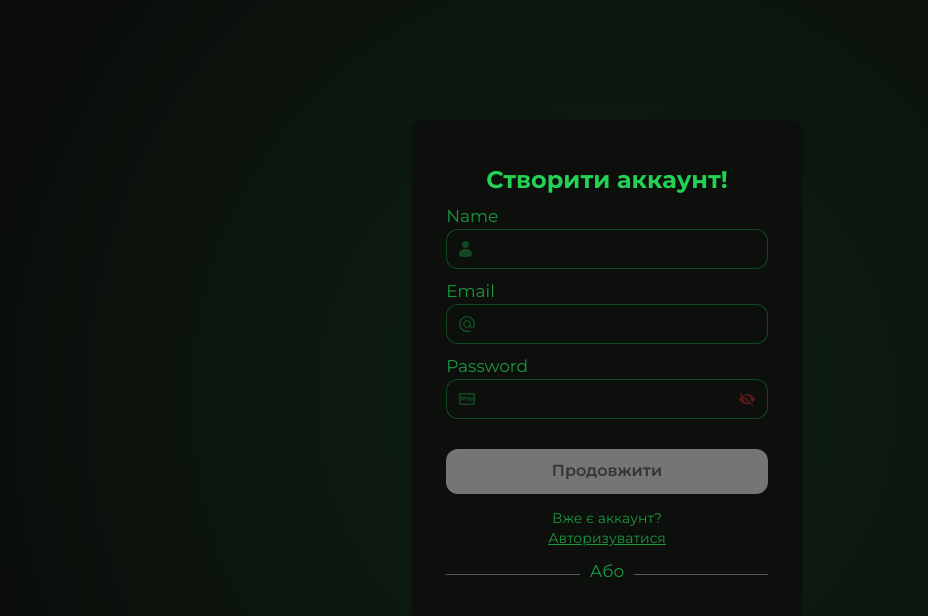
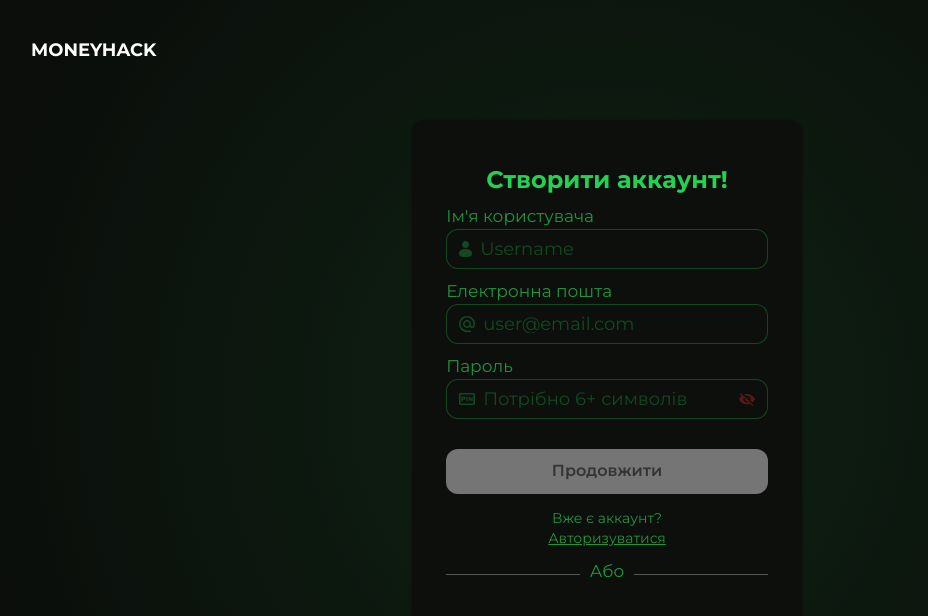
Before and after one commit to Vleo4/MoneyHack, a React (Vite) app: page /register in a window 1280 px wide. Shown: the top 616 px of the page, without its empty margins (33-961 px from the left). Built offline with nearby package versions, Linux system fonts and the light colour scheme.

Commit message:
LOGIN REGISTER

```diff
--- /dev/null
+++ b/src/components/Loader/Loader.css
@@ -0,0 +1,19 @@
+.loader {
+    width: 48px;
+    height: 48px;
+    border: 5px solid #FFF;
+    border-bottom-color: transparent;
+    border-radius: 50%;
+    display: inline-block;
+    box-sizing: border-box;
+    animation: rotation 1s linear infinite;
+}
+
+@keyframes rotation {
+    0% {
+        transform: rotate(0deg);
+    }
+    100% {
+        transform: rotate(360deg);
+    }
+}
--- /dev/null
+++ b/src/components/Loader/Loader.jsx
@@ -0,0 +1,7 @@
+import "./Loader.css";
+
+const Loader = () => {
+    return <span className="loader"></span>;
+};
+
+export default Loader;
--- a/src/components/MyDoughnut/MyDoughnut.jsx
+++ b/src/components/MyDoughnut/MyDoughnut.jsx
@@ -30,7 +30,8 @@ const MyDoughnut = (props) => {
         data: value,
         backgroundColor: props.hover.map((hovered) =>
             hovered ?  props.background:"rgba(0, 0, 0, 0.1)"
-        ),        hoverBackgroundColor: props.background,
+        ),
+        hoverBackgroundColor: props.background,
         borderWidth: 1,
         borderColor: "rgba(255, 255, 255, 0.7)",
       },
--- a/src/components/index.js
+++ b/src/components/index.js
@@ -1,5 +1,5 @@
 import MyDoughnut from "./MyDoughnut/MyDoughnut";
 import Sidebar from "./Sidebar/Sidebar";
 import BurgerMenu from "./BurgerMenu/BurgerMenu";
-
-export { MyDoughnut, Sidebar,BurgerMenu };
+import Loader from "./Loader/Loader.jsx";
+export { MyDoughnut, Sidebar,BurgerMenu, Loader };
--- a/src/constants/images.js
+++ b/src/constants/images.js
@@ -26,6 +26,7 @@ import ArrowDown from '../assets/Profit/ArrowDown.svg';
 
 import Pin from '../assets/Login/Pin.svg';
 import CloseEye from '../assets/Login/CloseEye.svg';
+import CloseAlert from '../assets/Login/CloseAlert.svg';
 import OpenEye from '../assets/Login/OpenEye.svg';
 import User from '../assets/Login/User.svg';
 import Google from '../assets/Login/Google.svg';
@@ -61,4 +62,5 @@ export default {
     User,
     Google,
     Mail,
+    CloseAlert,
 }
--- a/src/pages/Login/Login.css
+++ b/src/pages/Login/Login.css
@@ -98,7 +98,7 @@
   width: 100%;
   transition: border-bottom 0.5s ease-in-out;
   background: #0C0F0C;
-  border: 1px solid #9c15be;
+  border: 1px solid rgba(35, 209, 84, 1);
   border-radius: 12px;
   align-items: center;
   height: 40px;
@@ -145,6 +145,7 @@
   background: #23D154;
   border-radius: 12px;
   justify-content: center;
+  cursor: pointer;
 }
 .login__button span {
   cursor: pointer;
@@ -252,8 +253,10 @@
   height: 60px;
   width: 100%;
   margin-top: 15px;
+  justify-content: center;
 }
 .login__alert span {
+  word-break: break-word;
   margin-left: 5%;
   font-family: var(--font-mont);
   font-style: normal;
@@ -263,8 +266,10 @@
   display: flex;
   align-items: center;
   color: rgba(255, 255, 255, 0.7);
-  white-space: nowrap;
+  white-space: pre-wrap;
   flex: 1 2;
+  justify-content: center;
+  text-align: center;
 }
 @media screen and (max-width: 768px) {
   .login__alert span {
@@ -283,9 +288,41 @@
 }
 .google__button-login {
   margin-bottom: 40px;
+  margin-top: 12px;
 }
 .login__footer {
   height: 10vh;
   width: 100%;
   display: block;
 }
+
+::-webkit-input-placeholder {
+  color: rgba(35, 209, 84, 0.3);}
+
+::-moz-placeholder { /* Firefox 19+ */
+  color: rgba(35, 209, 84, 0.3);}
+
+:-ms-input-placeholder {
+  color: rgba(35, 209, 84, 0.3);}
+
+:-moz-placeholder { /* Firefox 18- */
+  color: rgba(35, 209, 84, 0.3);}
+.loading-screen {
+  position: relative;
+  height: 400px;
+  width: 100%;
+  display: flex;
+  align-items: center;
+  justify-content: center;
+}
+.MENTAL{
+  position: absolute;
+  margin-left: 5%;
+  top: 39px;
+  font-family: var(--font-mont);
+  font-style: normal;
+  font-weight: 700;
+  font-size: 18px;
+  line-height: 22px;
+  color: #FFFFFF;
+}
--- a/src/pages/Login/Login.jsx
+++ b/src/pages/Login/Login.jsx
@@ -9,6 +9,7 @@ import {
 import { Link } from "react-router-dom";
 import {loginApi, onFailure, onSuccess} from "../../api/api.js";
 import { isAuth } from "../../api/AuthContext.jsx";
+import {Loader} from "../../components/index.js";
 
 const Login = () => {
   const isMobile = useResizer();
@@ -19,7 +20,7 @@ const Login = () => {
   const [isActivePass, setIsActivePass] = useState(true);
   const [eye, setEye] = useState(false);
   const [alert, setAlert] = useState(false);
-
+  const [loading,setLoading]=useState(false);
   const handleLoginChange = (event) => {
     setLogin(event.target.value);
   };
@@ -35,34 +36,44 @@ const Login = () => {
   }, [login, pass]);
   React.useEffect(() => {
     if (isAuth()) {
-      window.location.href = "/";
+      window.location.href = "/profit";
     }
   }, [isAuth()]);
 
   const loginButton = async () => {
     if(login&&pass) {
+      setLoading(true);
       setAlert(false);
       try {
         const {access, refresh} = await loginApi(login, pass);
         saveToLocalStorage('ACCESS_TOKEN', access);
         saveToLocalStorage('REFRESH_TOKEN', refresh);
-        window.location.href = "/";
+        window.location.href = "/profit";
       } catch (err) {
         setAlert(true);
       }
     }
+    setLoading(false);
   };
 
   return (
     <div className="login">
+      <div className="MENTAL">MONEYHACK</div>
       <div className="login__login">
         <div className="login__block">
           <div className="login__block__mini">
+            {loading?
+                <div className="loading-screen">
+                <Loader/>
+                </div>
+                :
+                <>
             <div className="login__text__welcome">ЛАСКАВО ПРОСИМО</div>
             <div className="login__text__sign">Увійдіть у свій обліковий запис</div>
             {alert && (
               <div className="login__alert">
-                <span>Incorrect Name or Password.</span>
+                {/* eslint-disable-next-line react/no-unescaped-entities */}
+                <span>Неправильне ім'я користувача або пароль.</span>
                 <img
                   src={images.CloseAlert}
                   onClick={() => {setAlert(false);}}
@@ -70,6 +81,7 @@ const Login = () => {
                 />
               </div>
             )}
+                  {/* eslint-disable-next-line react/no-unescaped-entities */}
             <div className="login__text">Ім'я користувача</div>
             <div
               className={
@@ -89,7 +101,7 @@ const Login = () => {
                   setIsActiveLogin(false);
                 }}
                 type="text"
-                placeholder=""
+                placeholder="Username"
               />
               <img src={images.UserIcon} />
             </div>
@@ -112,7 +124,7 @@ const Login = () => {
                   setIsActivePass(false);
                 }}
                 type={eye ? "text" : "password"}
-                placeholder=""
+                placeholder="Пароль"
               />
               <img
                 src={eye ? images.OpenEye : images.CloseEye}
@@ -140,7 +152,7 @@ const Login = () => {
               <span className="login__or__right"></span>
             </div>
             <div className="google__button-login">
-              <GoogleOAuthProvider clientId="298908062102-2p5834iihc65s1qtua2oskkff673u8cn.apps.googleusercontent.com">
+              <GoogleOAuthProvider clientId="488276422870-q1thm6trrih9sj4l9k4e22785rt47muu.apps.googleusercontent.com">
                 <GoogleLogin
                     size="large"
                     onSuccess={onSuccess}
@@ -152,6 +164,8 @@ const Login = () => {
                 />
               </GoogleOAuthProvider>
             </div>
+                </>
+            }
           </div>
         </div>
       </div>
--- a/src/pages/Main/Main.jsx
+++ b/src/pages/Main/Main.jsx
@@ -176,7 +176,7 @@ const Main = () => {
             </div>
           </div>
           <div className="spend-block-piechart">
-            <MyDoughnut hover={hover} data={spendData} background={"rgba(0, 95, 26, 0.7)"}/>
+            <MyDoughnut hover={hover} data={spendData} background={"rgba(0, 125, 46, 1)"}/>
           </div>
         </div>
         <div className="profit-block">
@@ -195,7 +195,7 @@ const Main = () => {
             </div>
           </div>
           <div className="profit-block-piechart">
-            <MyDoughnut hover={hover2} data={profitData} background={"rgba(42, 95, 0, 0.7)"}/>
+            <MyDoughnut hover={hover2} data={profitData} background={"rgba(55, 120, 0, 1)"}/>
           </div>
         </div>
       </div>
--- a/src/pages/Register/Register.jsx
+++ b/src/pages/Register/Register.jsx
@@ -7,9 +7,11 @@ import { Link } from "react-router-dom";
 import {onFailure, onSuccess, registerApi} from "../../api/api.js";
 import { isAuth } from "../../api/AuthContext.jsx";
 import {GoogleLogin, GoogleOAuthProvider} from "@react-oauth/google";
+import {Loader} from "../../components/index.js";
 
 const Register = () => {
   const isMobile = useResizer();
+  const [loading,setLoading]=useState(false);
   const [button, setButton] = useState(false);
   const [email, setEmail] = useState("");
   const [pass, setPass] = useState(null);
@@ -55,15 +57,17 @@ const Register = () => {
       setAlertTxt("Password is incorrect");
       setAlert(true);
     } else {
+      setLoading(true);
       const data = await registerApi(login, email, pass);
       if (data.data.access) {
         saveToLocalStorage("ACCESS_TOKEN", data.data.access);
         saveToLocalStorage("REFRESH_TOKEN", data.data.refresh);
-        window.location.href = "/";
+        window.location.href = "/profit";
       } else {
         setAlertTxt("Username already exists");
         setAlert(true);
       }
+      setLoading(false);
     }
   };
 
@@ -81,8 +85,15 @@ const Register = () => {
   }, [isAuth()]);
   return (
     <div className="login">
+      <div className="MENTAL">MONEYHACK</div>
       <div className="login__login">
         <div className="login__block">
+          {loading?
+              <div className="loading-screen">
+                <Loader/>
+              </div>
+              :
+              <>
           <div className="login__block__mini">
             <div className="login__text__welcome">Створити аккаунт!</div>
             {alert && (
@@ -97,7 +108,7 @@ const Register = () => {
                 />
               </div>
             )}
-            <div className="login__text">Name</div>
+            <div className="login__text">Ім'я користувача</div>
             <div
               className={
                 isActiveLogin
@@ -118,10 +129,10 @@ const Register = () => {
                   setIsActiveLogin(false);
                 }}
                 type="text"
-                placeholder=""
+                placeholder="Username"
               />
             </div>
-            <div className="login__text">Email</div>
+            <div className="login__text">Електронна пошта</div>
             <div
               className={
                 isActiveEmail
@@ -142,10 +153,10 @@ const Register = () => {
                   setIsActiveEmail(false);
                 }}
                 type="text"
-                placeholder=""
+                placeholder="user@email.com"
               />
             </div>
-            <div className="login__text">Password</div>
+            <div className="login__text">Пароль</div>
             <div
               className={
                 isActivePass
@@ -166,7 +177,7 @@ const Register = () => {
                   setIsActivePass(false);
                 }}
                 type={eye ? "text" : "password"}
-                placeholder=""
+                placeholder="Потрібно 6+ символів"
               />
               <img
                 src={eye ? images.OpenEye : images.CloseEye}
@@ -208,6 +219,8 @@ const Register = () => {
               </GoogleOAuthProvider>
             </div>
           </div>
+              </>
+          }
         </div>
       </div>
       {alert && <span className="login__footer"></span>}
```
Also changed, not shown: src/api/api.js (+2 -5 lines), src/assets/Login/CloseAlert.svg (added).
